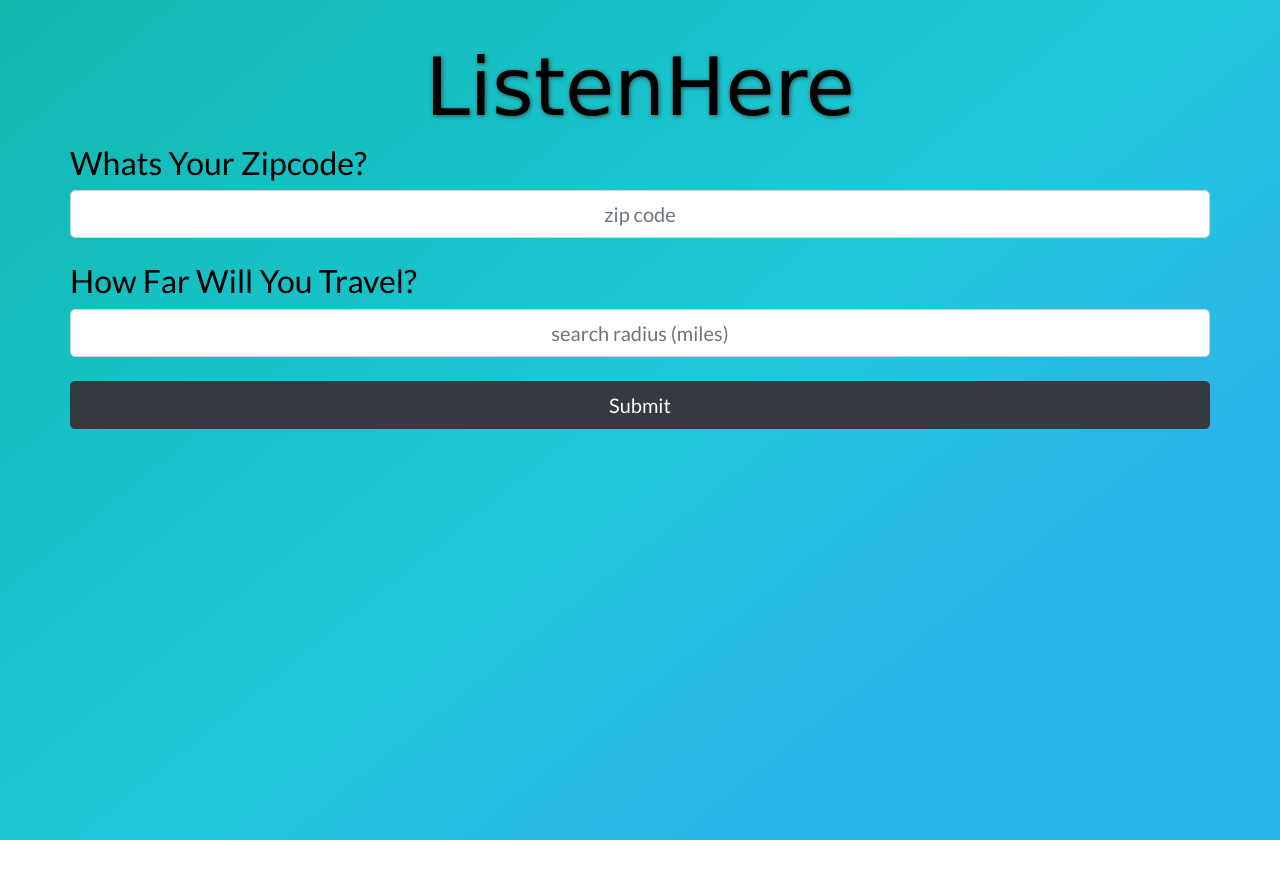
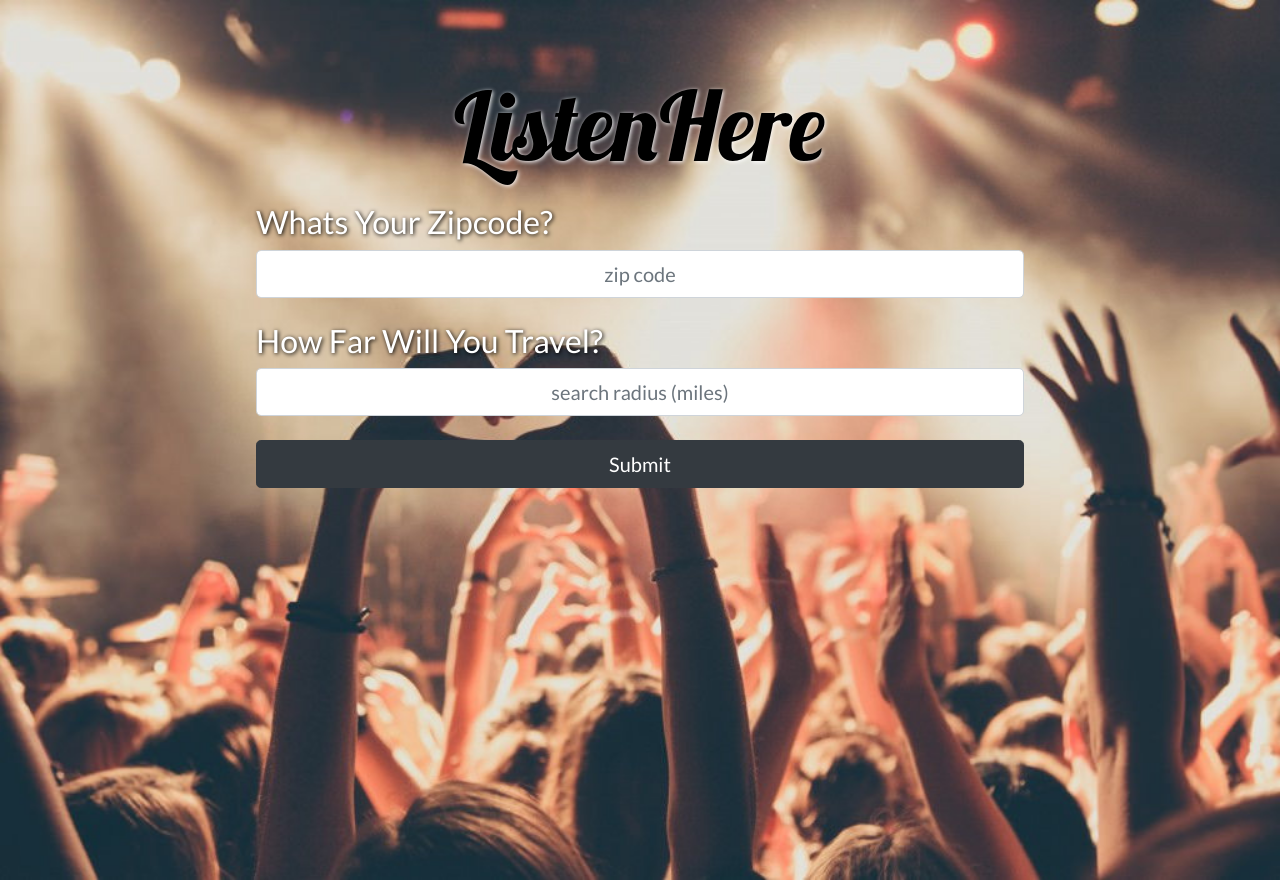
Before and after one commit to JoeWrightNC/ListenHearApp, a plain HTML site: page indexReal.html in a window 1280 px wide. Before the commit the page ends 840 px from the top, so only its background shows below. Drawn offline with nearby package versions, Linux system fonts and the light colour scheme; a web font is replaced by a local one.

Commit message:
working on new styles

```diff
--- a/assets/css/style.css
+++ b/assets/css/style.css
@@ -3,28 +3,40 @@
     display:none;
 }
 
+@font-face {
+    font-family: ListenHearLogo;
+    src: url("../fonts/ListenHearLogo.otf");
+}
+
 .appTitle {
-    font-family: 'Fredericka the Great', cursive;
-    text-shadow: 1px 1px 4px darkslategray;
+    font-family: "ListenHearLogo";
+    text-shadow: 1px 1px 4px white;
     font-weight:500;
-    font-size:5em;
+    font-size:6em;
 }
 
 section{
-    margin-top:5vh;
-}
-/* width-mod might be able to go under section */
-.width-mod{
-    width: 91%;
+    margin-top:10vh;
 }
 
+.width-mod {
+    margin-top:10vh !important;
+    width:60vw !important;
+}
+
+.formHeader {
+    color:white;
+    text-shadow: 1px 1px 4px black;
+}
 body{
     font-family: 'Lato', sans-serif;
     text-align:center;
     width:100vw;
     min-height:100vh;
     max-height:100%;
-    background:linear-gradient(141deg, #0fb8ad 0%, #1fc8db 51%, #2cb5e8 75%);
+    background-image: url("../images/newBackground.jpg");
+    background-size: 100% 100%;
+    background-repeat: no-repeat
 }
 
 .container{
--- a/indexReal.html
+++ b/indexReal.html
@@ -43,9 +43,9 @@
     <img id="loadingImg" src="assets/images/loadingImg.gif" alt="Loading">
   </section>
 
-  <section id="sort-page" class="animated container container-fluid mx-auto width-mod">
+  <section id="sort-page" class="animated container container-fluid mx-auto">
       <h1 class="appTitle text-center">Local Shows </h1>
-      <h2>Check Out What's Playing Tonight!</h2>
+      <h2 class="formHeader">Check Out What's Playing Tonight!</h2>
     <div id="sort-options-wrapper-lg" class="row">
       <div id="sort-options" class="btn-group mx-auto" role="group">
         <!-- <button class="no-right-border-radius btn btn-lg btn-dark" id="sort-page-back" type="button">
```
Also changed, not shown: assets/fonts/ListenHearLogo.otf (added), assets/images/newBackground.jpg (added).
